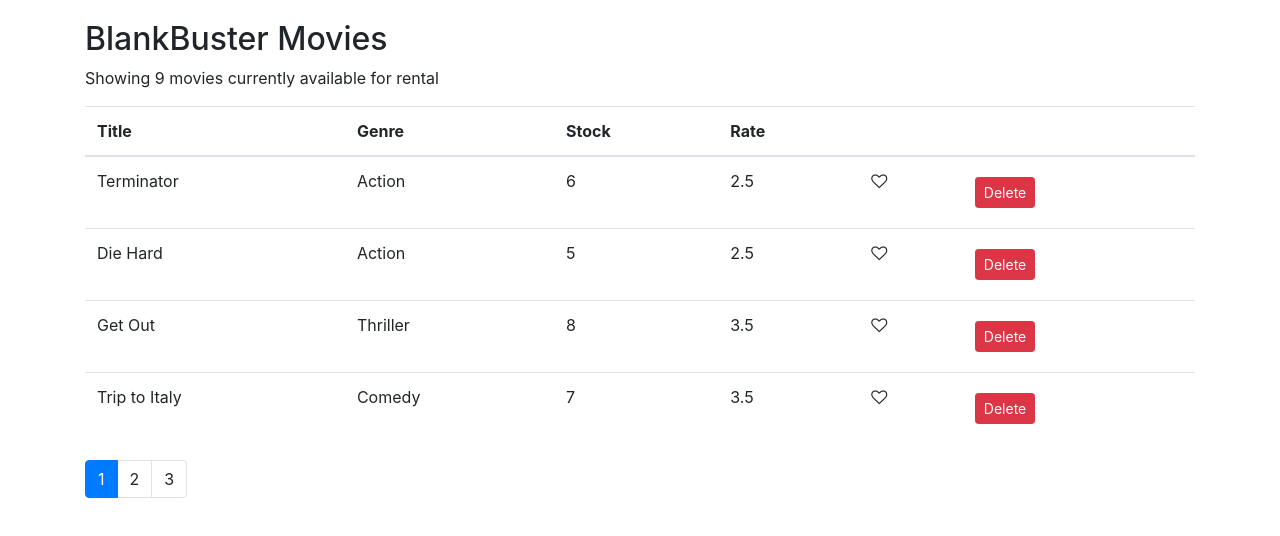
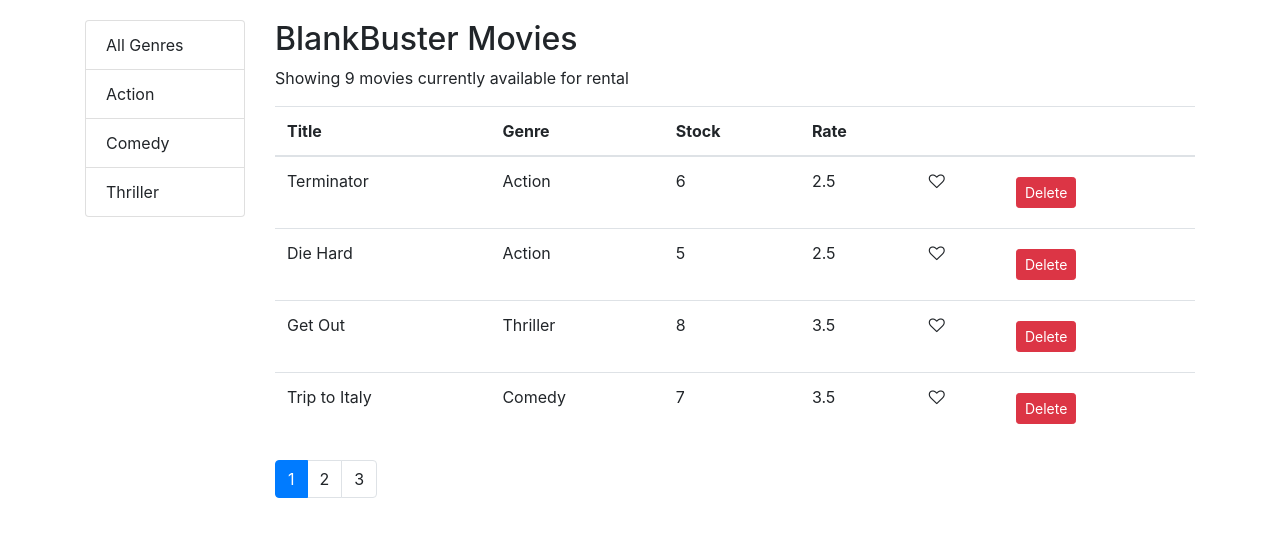
Before and after one commit to ezilybored/react_learn, a React (Create React App) app in the folder vidly/: page / in a window 1280 px wide. Shown: the top 536 px of the page. Built offline with nearby package versions, Linux system fonts and the light colour scheme.

Commit message:
Completed the genre selection list

```diff
--- /dev/null
+++ b/vidly/src/components/common/listgroup.jsx
@@ -0,0 +1,38 @@
+import React from "react";
+
+const ListGroup = props => {
+  // Generic names are used to increase the reusability of this component
+  // textProperty and valueProperty are defined at the end of this component with default properties
+  const {
+    items,
+    currentItem,
+    onItemChange,
+    textProperty,
+    valueProperty
+  } = props;
+
+  console.log(currentItem);
+
+  return (
+    <ul className="list-group">
+      {items.map(item => (
+        <a
+          key={item[valueProperty]}
+          className={
+            item === currentItem ? "list-group-item active" : "list-group-item"
+          }
+          onClick={() => onItemChange(item)}
+        >
+          {item[textProperty]}
+        </a>
+      ))}
+    </ul>
+  );
+};
+
+ListGroup.defaultProps = {
+  textProperty: "name",
+  valueProperty: "_id"
+};
+
+export default ListGroup;
--- a/vidly/src/components/common/pagination.jsx
+++ b/vidly/src/components/common/pagination.jsx
@@ -35,7 +35,7 @@
 };
 
 // Uses a separate package to set the type of each of the props. This allows easy catching of type errors
-Pagination.PropTypes = {
+Pagination.propTypes = {
   itemsCount: PropTypes.number.isRequired,
   pageSize: PropTypes.number.isRequired,
   currentPage: PropTypes.number.isRequired,
--- a/vidly/src/components/movies.jsx
+++ b/vidly/src/components/movies.jsx
@@ -1,16 +1,24 @@
 import React, { Component } from "react";
 import { getMovies } from "../services/fakeMovieService";
 import Like from "./common/like";
+import ListGroup from "./common/listgroup";
 import Pagination from "./common/pagination";
 import { paginate } from "../utils/paginate";
+import { getGenres } from "../services/fakeGenreService";
 
 class Movies extends Component {
   state = {
     // Gets the movie list from fakeMovieServices
-    movies: getMovies(),
+    movies: [],
     pageSize: 4,
-    currentPage: 1
+    currentPage: 1,
+    genres: []
   };
+
+  componentDidMount() {
+    const genres = [{ name: "All Genres" }, ...getGenres()];
+    this.setState({ movies: getMovies(), genres: genres });
+  }
 
   handleDelete = movie => {
     const movies = this.state.movies.filter(c => c._id !== movie._id);
@@ -31,26 +39,56 @@
     this.setState({ currentPage: page });
   };
 
+  handleGenreChange = genre => {
+    // Also set the current page to 1 when genre is changed
+    this.setState({ currentGenre: genre, currentPage: 1 });
+  };
+
   render() {
     // Sets the length value from this.state.movies as the variable availableMovies
     const { length: availableMovies } = this.state.movies;
     // Extracts these values from the state using destructuring
-    const { pageSize, currentPage, movies: allMovies } = this.state;
+    const {
+      pageSize,
+      currentPage,
+      movies: allMovies,
+      genres,
+      currentGenre
+    } = this.state;
+
     if (availableMovies === 0)
       return (
-        <React.Fragment>
+        <div className="row">
+          <div className="col-2" />
+          <div className="col">
             <h2>BlankBuster Movies</h2>
             <p>There are no movies currently in the database</p>
-        </React.Fragment>
+          </div>
+        </div>
       );
 
+    // Genre filter needs to be applied before the pagination
+    // Is only applied if both currentGenre and curremtGenre._id are both truthy
+    // Allows the All Genres button to work
+    const filtered =
+      currentGenre && currentGenre._id
+        ? allMovies.filter(m => m.genre._id === currentGenre._id)
+        : allMovies;
     // Calls the paginate function from the utils folder paginate.js
-    const movies = paginate(allMovies, currentPage, pageSize);
+    const movies = paginate(filtered, currentPage, pageSize);
 
     return (
-      <React.Fragment>
+      <div className="row">
+        <div className="col-2">
+          <ListGroup
+            items={genres}
+            currentItem={this.state.currentGenre}
+            onItemChange={this.handleGenreChange}
+          />
+        </div>
+        <div className="col">
           <h2>BlankBuster Movies</h2>
-        <p>Showing {availableMovies} movies currently available for rental</p>
+          <p>Showing {filtered.length} movies currently available for rental</p>
           <table className="table">
             <thead>
               <tr>
@@ -90,12 +128,13 @@
             </tbody>
           </table>
           <Pagination
-          itemsCount={availableMovies}
+            itemsCount={filtered.length}
             pageSize={pageSize}
             onPageChange={this.handlePageChange}
             currentPage={currentPage}
           />
-      </React.Fragment>
+        </div>
+      </div>
     );
   }
 }
```
Lines whose indentation alone changed are shown as unchanged.
